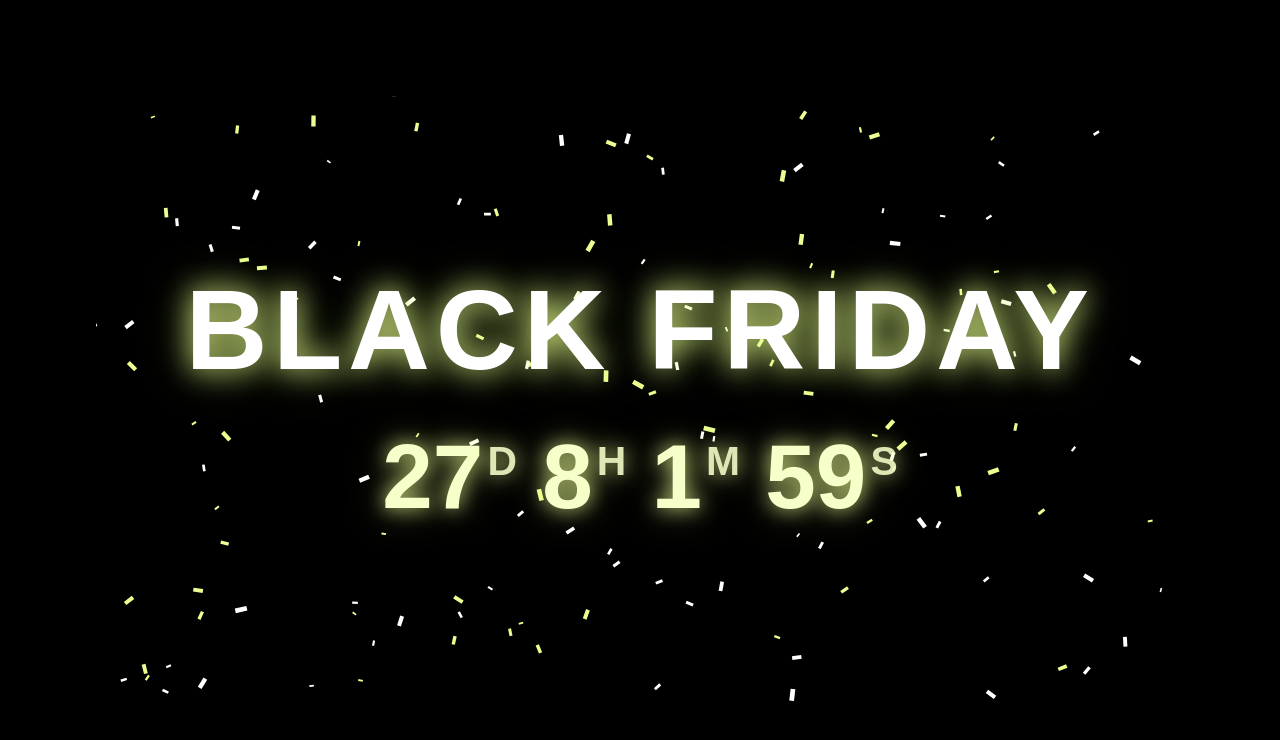
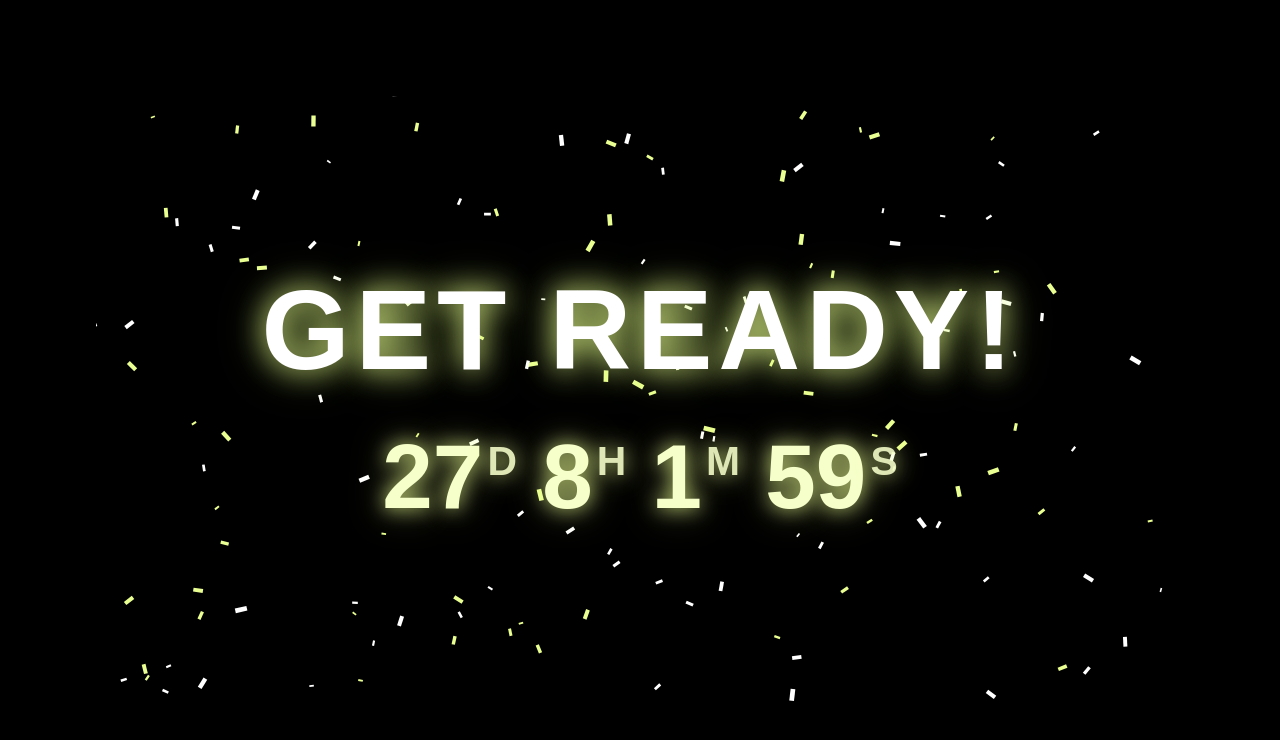
Before and after one commit to Arbeedark/BlackFriday, a plain HTML site: page index.html in a window 1280 px wide. Drawn offline with Linux system fonts and the light colour scheme.

Commit message:
Update index.html

```diff
--- a/index.html
+++ b/index.html
@@ -93,7 +93,7 @@
     <canvas id="fireworks-canvas"></canvas>
 
     <div class="timer" id="timer">
-      <h1 id="main-header">Black Friday</h1>
+      <h1 id="main-header">Get Ready!</h1>
       <div id="countdown">Loading…</div>
     </div>
   </div>
```
